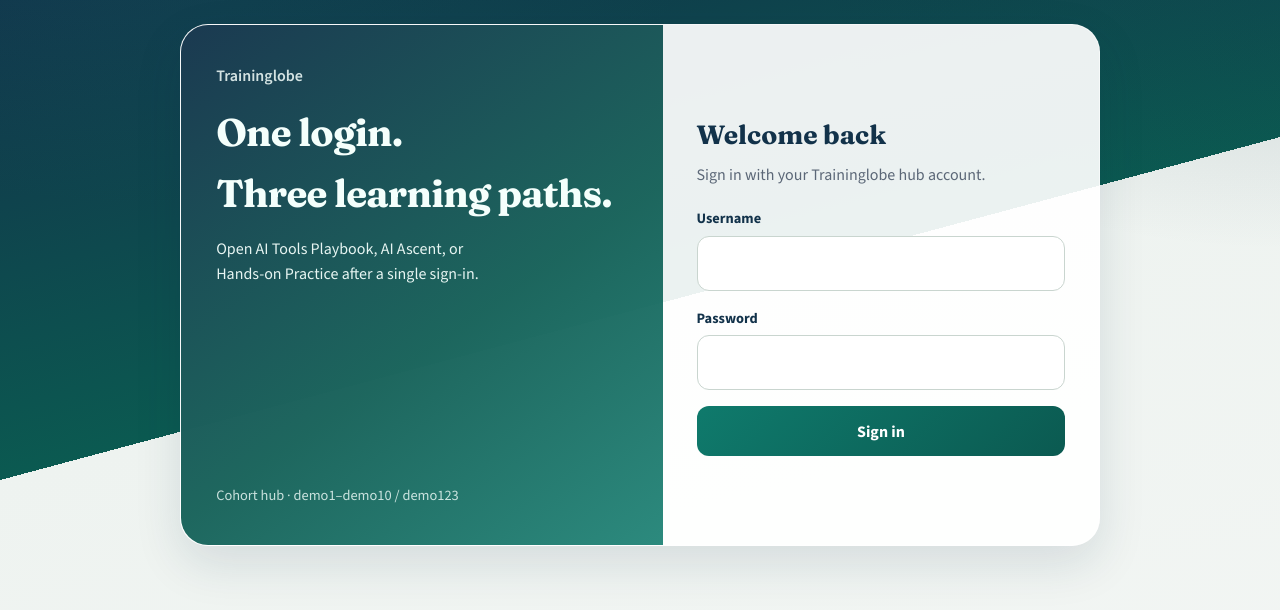
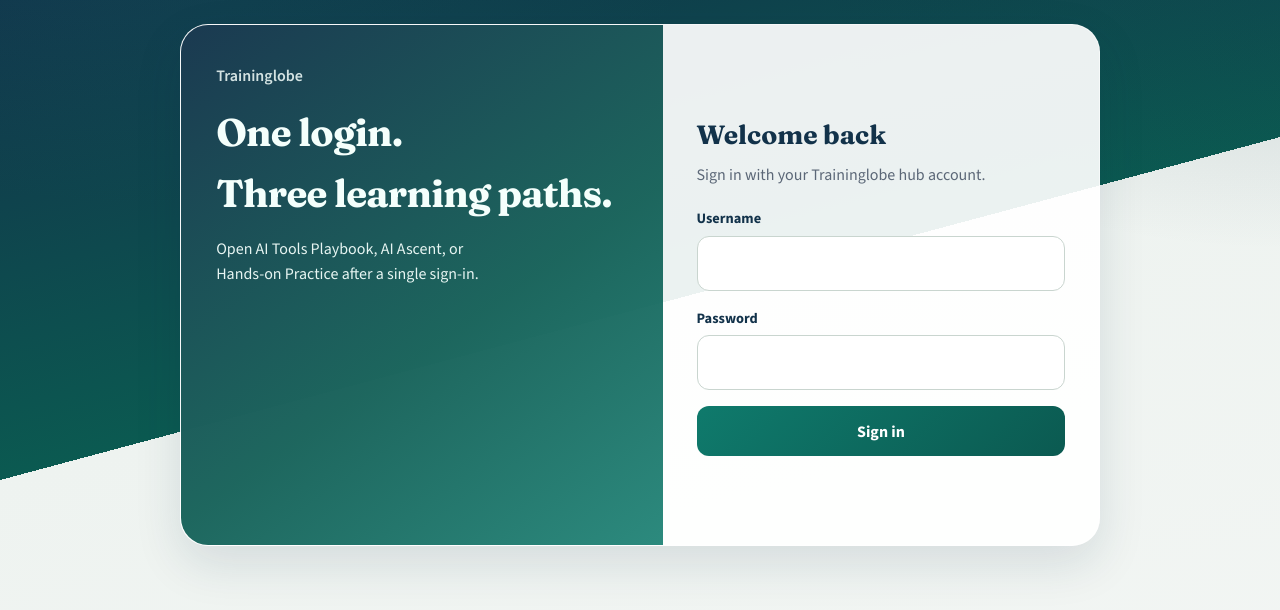
Before and after one commit to Machforo/AI-LMS-Oman_Workshop-, a plain HTML site: page index.html in a window 1280 px wide. Drawn offline with nearby package versions, Linux system fonts and the light colour scheme.

Commit message:
Hide demo account hint from the hub login page.

```diff
--- a/index.html
+++ b/index.html
@@ -70,7 +70,6 @@
       <h1>One login.<br />Three learning paths.</h1>
       <p>Open AI Tools Playbook, AI Ascent, or Hands-on Practice after a single sign-in.</p>
     </div>
-    <p style="margin:0;opacity:.8;font-size:.9rem">Cohort hub · demo1–demo10 / demo123</p>
   </aside>
   <main class="form-pane">
     <h2>Welcome back</h2>
```
